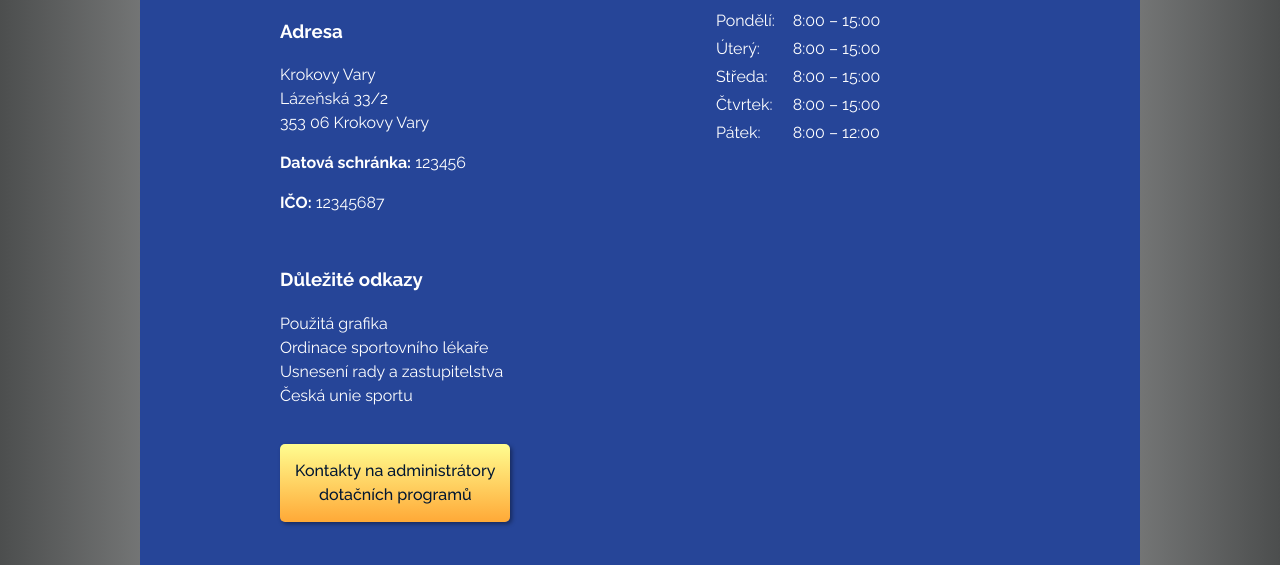
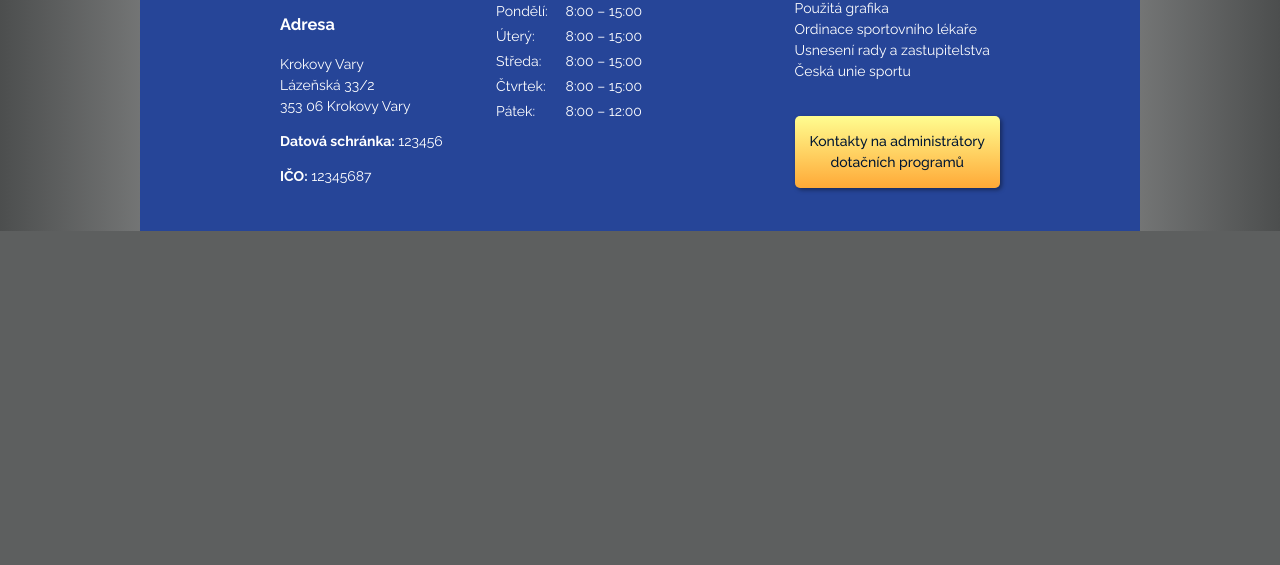
Before and after one commit to k-pokorna/karlovarskysport, an Eleventy site: page index.html in a window 1280 px wide. Shown: the part 4656-5221 px from the top of the page. After the commit the page ends 4887 px from the top, so only its background shows below. Built offline with nearby package versions, Linux system fonts and the light colour scheme; Eleventy itself is replaced by a stand-in of ours; files that its build step writes are made by us from their sources.

Commit message:
Úprava písma ve footer

```diff
--- a/scss/_fonts.scss
+++ b/scss/_fonts.scss
@@ -1,6 +1,7 @@
 $font: "Raleway", Arial, sans-serif;
 $font-size-small: 13px;
 $font-size-regular: 16px;
+$font-size-footer: 14px;
 $line-height: 1.5;
 
 .bold {
--- a/scss/_footer.scss
+++ b/scss/_footer.scss
@@ -6,6 +6,7 @@
 .footer {
     background-color: colors.$brand-color1;
     color: colors.$primary-color;
+    font-size: fonts.$font-size-footer;
 
     &__flex {
         display: flex;
```
Also changed, not shown: css/style.css, 1 other file.
